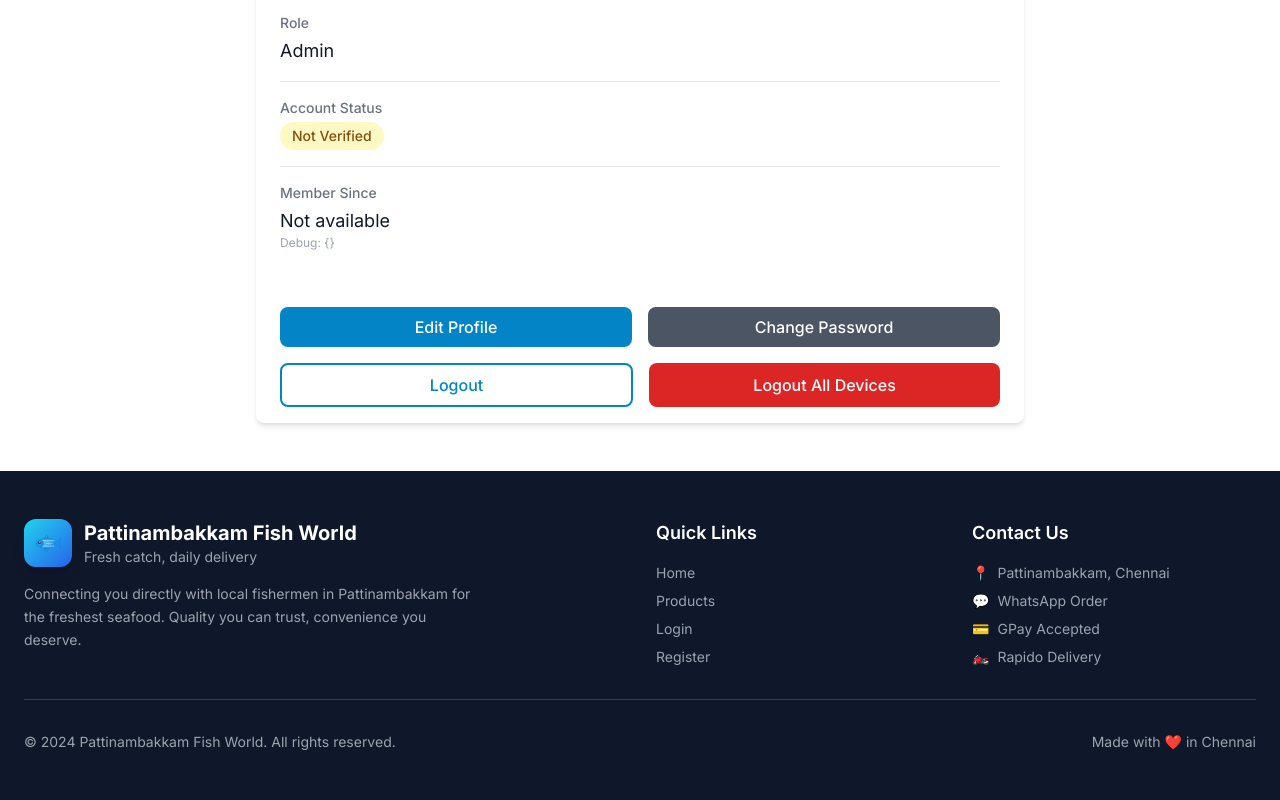
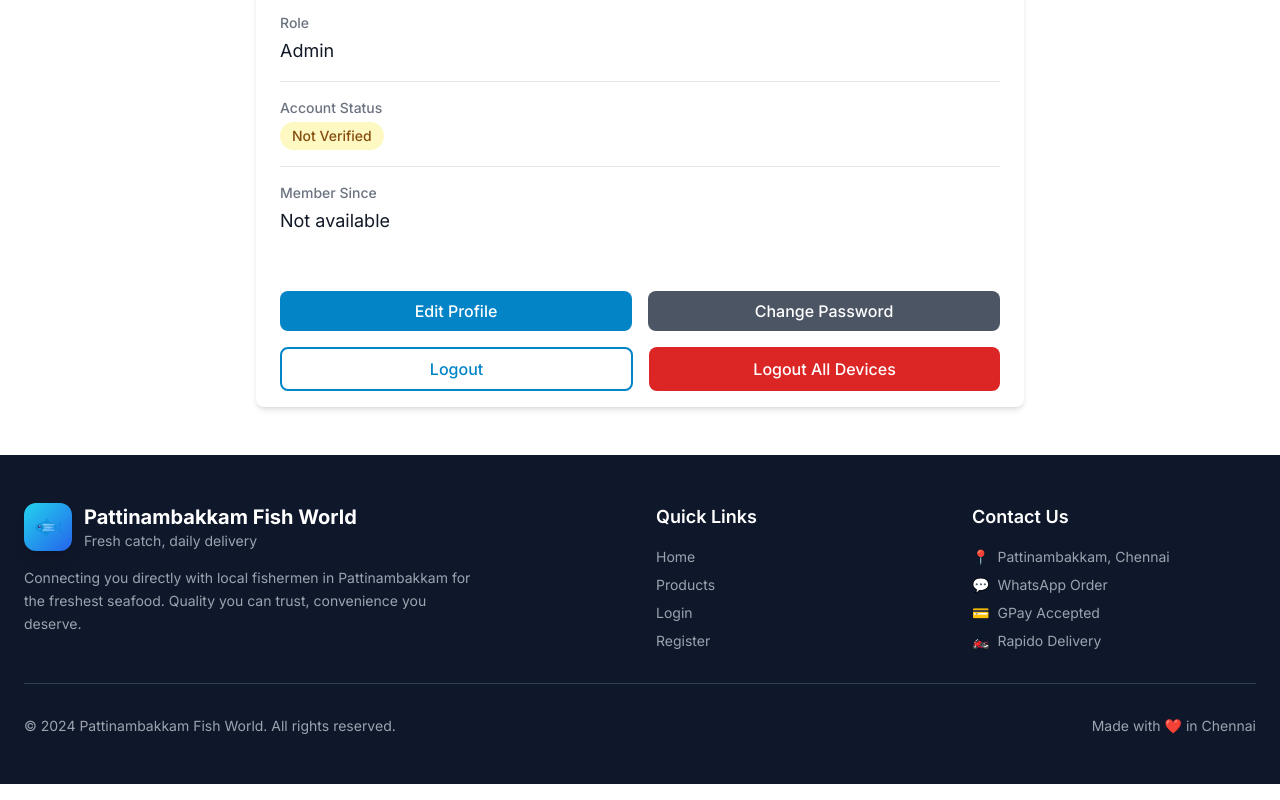
Before and after one commit to Rajeshcse/Pattinambakkam_Fish_World, a React (Vite) app: page /profile in a window 1280 px wide. Shown: the part 760-1560 px from the top of the page. Built offline with nearby package versions, Linux system fonts and the light colour scheme; no server answers; sample sign-in values are in the browser's storage.

Commit message:
fix debug in profile

```diff
--- a/package.json
+++ b/package.json
@@ -46,6 +46,6 @@
     "tailwindcss": "^3.3.6",
     "ts-jest": "^29.1.1",
     "typescript": "^5.2.2",
-    "vite": "^5.0.8"
+    "vite": "^7.3.0"
   }
 }
--- a/src/pages/Profile.tsx
+++ b/src/pages/Profile.tsx
@@ -217,9 +217,6 @@
                 <div className="pb-4">
                   <h3 className="text-sm font-medium text-gray-500">Member Since</h3>
                   <p className="mt-1 text-lg text-gray-900">{formatMemberSince(user.createdAt)}</p>
-                  <p className="text-xs text-gray-400">
-                    Debug: {JSON.stringify({ createdAt: user.createdAt })}
-                  </p>
                 </div>
               </div>
 
```
Also changed, not shown: 1 other file (tests, documents, lock files or other folders).
